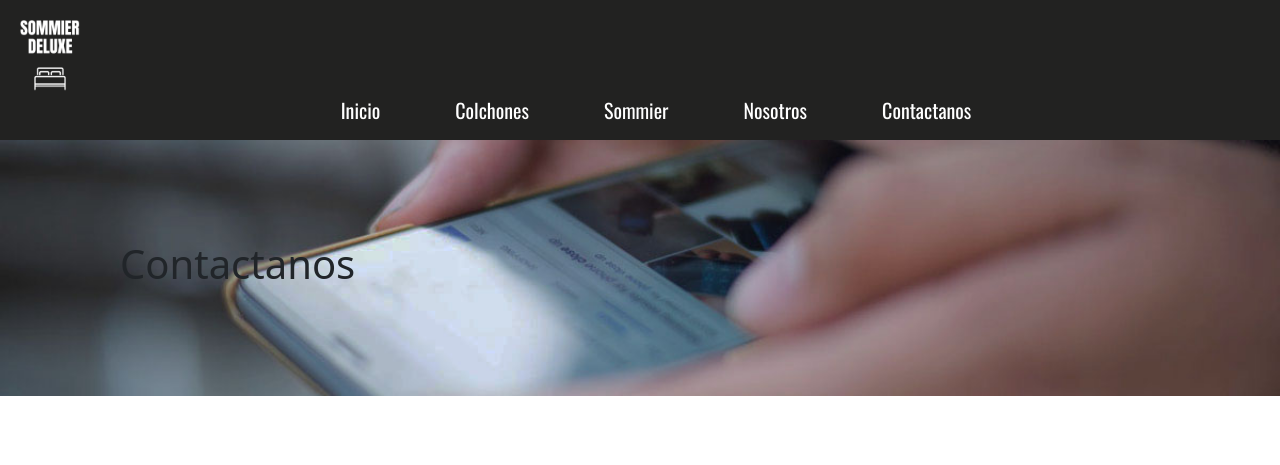
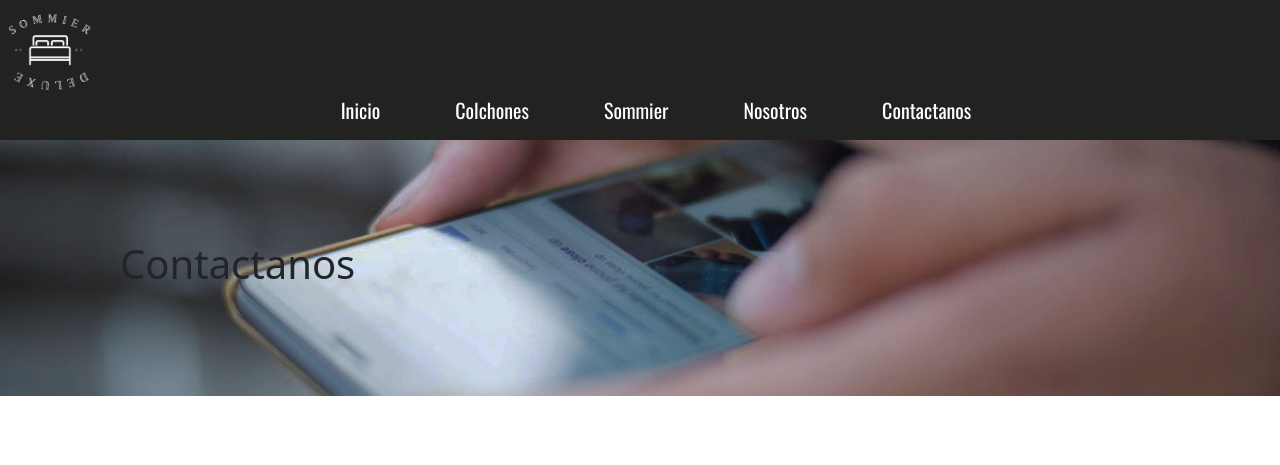
Before and after one commit to estefaniarepetti/sommierDeluxe, a website: page web/contactanos.html in a window 1280 px wide. Shown: the top 465 px of the page. Drawn offline with nearby package versions, Linux system fonts and the light colour scheme; a web font is replaced by a local one.

Commit message:
cambios en img link web

```diff
--- a/web/contactanos.html
+++ b/web/contactanos.html
@@ -11,6 +11,7 @@
         integrity="sha384-1BmE4kWBq78iYhFldvKuhfTAU6auU8tT94WrHftjDbrCEXSU1oBoqyl2QvZ6jIW3" crossorigin="anonymous">
     <link rel="stylesheet" href="../css/main.css">
     <link href="https://fonts.googleapis.com/css2?family=Oswald&family=Scheherazade+New&display=swap" rel="stylesheet">
+    <link rel="icon" type="image/png" href="../imagenes/iconoweb.png"/>
     <title>SommierDeluxe</title>
     <script src="https://kit.fontawesome.com/403546b4d7.js" crossorigin="anonymous"></script>
 </head>
@@ -19,7 +20,7 @@
     <nav class="navegacion">
         <div id="logotipo">
             <a class="logotipo__ref" href="../index.html">
-                <img class="logotipo__img" src="../imagenes/logo3.png">
+                <img class="logotipo__img" src="../imagenes/logo2.png">
             </a>
 
             <ul class="navegacion__menu">
@@ -65,8 +66,6 @@
             <h1>Contactanos </h1>
         </div>
     </main>
-
-
 
 <div class="contactInfo">
     <iframe data-aos="fade-right" title="Location"  src="https://www.google.com/maps/embed?pb=!1m18!1m12!1m3!1d3284.0167132768424!2d-58.38375908477038!3d-34.60373888045957!2m3!1f0!2f0!3f0!3m2!1i1024!2i768!4f13.1!3m3!1m2!1s0x4aa9f0a6da5edb%3A0x11bead4e234e558b!2sObelisco!5e0!3m2!1ses-419!2sar!4v1633836852420!5m2!1ses-419!2sar" allowfullscreen="" loading="lazy" class="contactInfo__gmap" ></iframe>
```
Also changed, not shown: web/colchones.html (+1 -0 lines), web/quienes.html (+1 -0 lines), web/sommier.html (+1 -0 lines).
